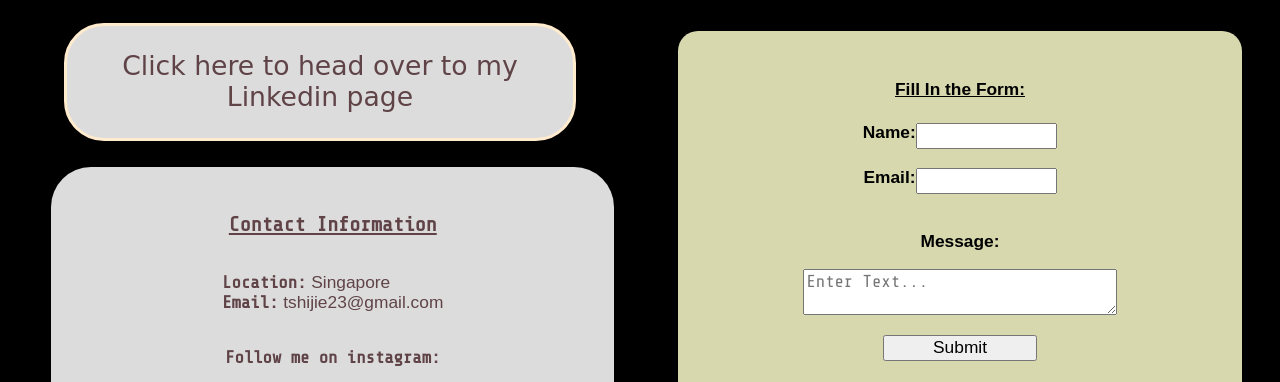
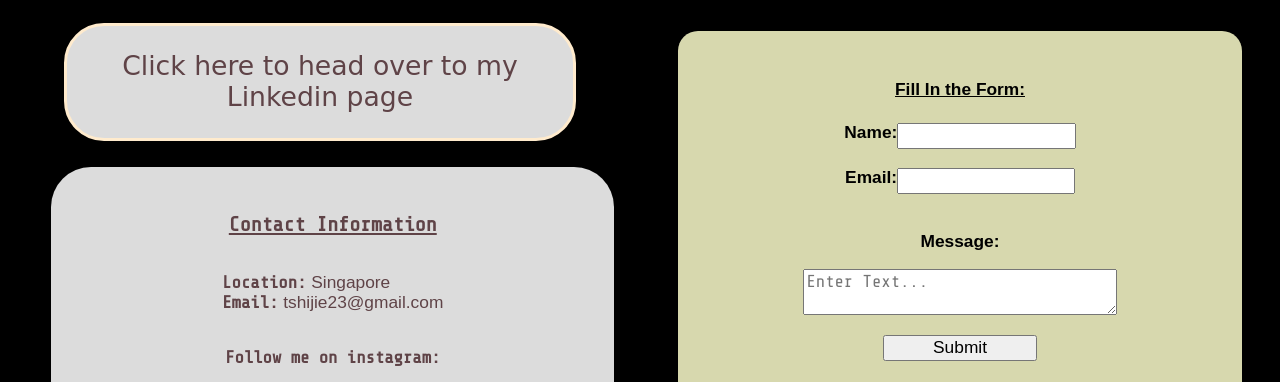
Before and after one commit to TanShiJiee/IDAssignment1, a plain HTML site: page ContactPage.html in a window 1280 px wide. Shown: the part 129-511 px from the top of the page. Drawn offline with nearby package versions, Linux system fonts and the light colour scheme; a web font is replaced by a local one.

Commit message:
text size

```diff
--- a/style.css
+++ b/style.css
@@ -558,7 +558,7 @@ label{
 input{
   display:flex;
   justify-content: center;
-  width:47%;
+  width:60%;
 
 }
 textarea{
@@ -1552,7 +1552,7 @@ textarea{
   input{
     display:flex;
     justify-content: center;
-    width:47%;
+    width:60%;
 
   }
   textarea{
@@ -2076,7 +2076,7 @@ textarea{
   input{
     display:flex;
     justify-content: center;
-    width:47%;
+    width:60%;
 
   }
   textarea{
@@ -2113,4 +2113,11 @@ textarea{
   .name-text{
     font-size:50pt;
   }
-}
+  form{
+    top:300px;
+  }
+  input{
+    width:80%;
+  }
+
+}
```
